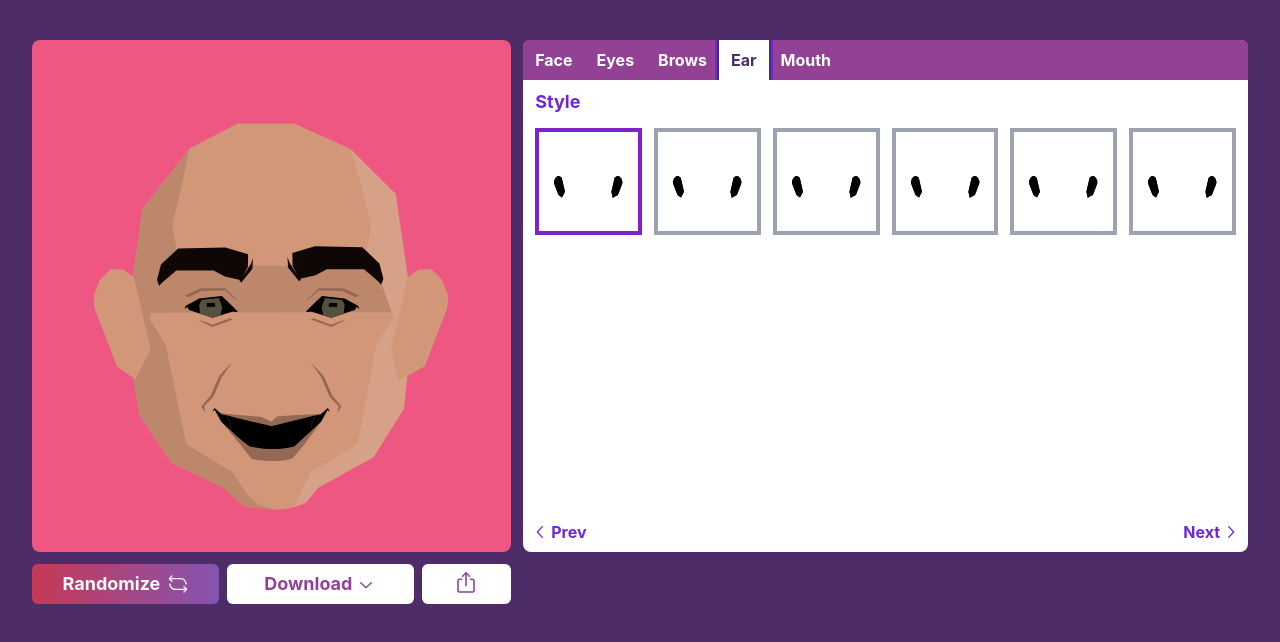
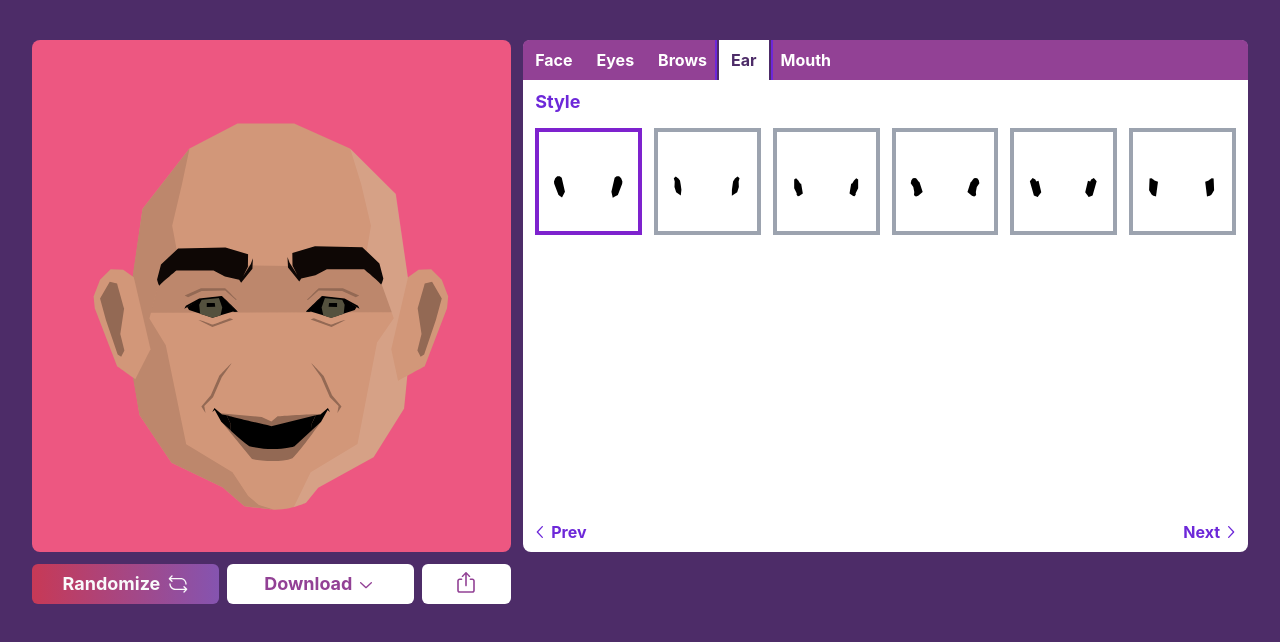
Before and after one commit to getsentry/sentry-avatar-generator, a React (Vite) app: page / in a window 1280 px wide. Both pictures are taken after a click on the tab "Ear". Shown: the top 642 px of the page. Built offline with nearby package versions, Linux system fonts and the light colour scheme.

Commit message:
add remaining ear options

```diff
--- a/src/components/avatar/ear/ear-base.tsx
+++ b/src/components/avatar/ear/ear-base.tsx
@@ -46,17 +46,14 @@ function EarBase({
           viewBox="0 0 1920 1920"
           className={className}
         >
-          <g id="Ears_1">
+          <g id="Ears_2">
             <path
-              id="_x31_"
               fill={faceColor}
-              d="M1432.8649,1278.6452c6.6005-4.4004,99.9017-54.9774,99.9017-54.9774l83.6067-217.8176,4.4004-44.0035-24.202-62.7051-39.6032-39.6032-47.3038,2.2002-39.6032,27.5022-62.7051,270.6218,25.5084,118.7826Z"
+              d="M1459.5614,963.3624c0-3.7129,36.2202-58.4976,36.2202-58.4976l50.7429-38.3666,38.3666,34.6537-18.5645,61.8816,4.9505,106.4363-32.1784,101.4858-103.68,66.8295.9566-116.3348,13.614-95.2977,9.5721-62.7903Z"
             />
             <path
-              id="_x31_-2"
-              data-name="_x31_"
               fill={faceColor}
-              d="M447.2257,1272.0717c-6.6005-4.4004-68.2055-48.4039-68.2055-48.4039l-83.6067-217.8176-4.4004-44.0035,24.202-62.7051,39.6032-39.6032,47.3038,2.2002,39.6032,27.5022,62.7051,270.6218-57.2046,112.209Z"
+              d="M427.0818,944.8246c0-3.7129-31.2806-39.9599-31.2806-39.9599l-50.7429-38.3666-38.3666,34.6537,18.5645,61.8816-4.9505,106.4363,32.1784,101.4858,90.1812,61.722,12.5422-111.2273-13.614-95.2977-14.5118-81.328Z"
             />
           </g>
         </svg>
@@ -72,17 +69,14 @@ function EarBase({
           viewBox="0 0 1920 1920"
           className={className}
         >
-          <g id="Ears_1">
-            <path
-              id="_x31_"
+          <g id="Ears_3">
+            <polygon
               fill={faceColor}
-              d="M1432.8649,1278.6452c6.6005-4.4004,99.9017-54.9774,99.9017-54.9774l83.6067-217.8176,4.4004-44.0035-24.202-62.7051-39.6032-39.6032-47.3038,2.2002-39.6032,27.5022-62.7051,270.6218,25.5084,118.7826Z"
+              points="1460.9413 1001.9362 1496.4346 944.3583 1539.8152 900.9776 1576.886 923.8511 1576.886 1092.6412 1528.7729 1191.2336 1529.5616 1218.0507 1505.8995 1248.0228 1479.8711 1242.5016 1408.8846 1196.7547 1441.2229 1005.8799 1460.9413 1001.9362"
             />
-            <path
-              id="_x31_-2"
-              data-name="_x31_"
+            <polygon
               fill={faceColor}
-              d="M447.2257,1272.0717c-6.6005-4.4004-68.2055-48.4039-68.2055-48.4039l-83.6067-217.8176-4.4004-44.0035,24.202-62.7051,39.6032-39.6032,47.3038,2.2002,39.6032,27.5022,62.7051,270.6218-57.2046,112.209Z"
+              points="449.8173 1001.9362 414.3241 944.3583 370.9434 900.9776 333.8727 923.8511 333.8727 1092.6412 381.9858 1191.2336 381.1971 1218.0507 404.8592 1248.0228 430.8876 1242.5016 501.8741 1196.7547 469.5358 1005.8799 449.8173 1001.9362"
             />
           </g>
         </svg>
@@ -98,17 +92,14 @@ function EarBase({
           viewBox="0 0 1920 1920"
           className={className}
         >
-          <g id="Ears_1">
+          <g id="Ears_4">
             <path
-              id="_x31_"
               fill={faceColor}
-              d="M1432.8649,1278.6452c6.6005-4.4004,99.9017-54.9774,99.9017-54.9774l83.6067-217.8176,4.4004-44.0035-24.202-62.7051-39.6032-39.6032-47.3038,2.2002-39.6032,27.5022-62.7051,270.6218,25.5084,118.7826Z"
+              d="M1472.3744,957.6259c.9445-2.8335,38.7244-53.8364,38.7244-53.8364l23.6125-10.3895,44.3914,6.6115,29.2794,38.7244,12.2785,57.6144-50.0584,72.7264-18.89,96.3388,5.667,56.6699-17.9455,23.6125-21.7235,8.5005-42.5024-14.1675-86.8938-71.7819,61.3924-193.6221,22.668-17.001Z"
             />
             <path
-              id="_x31_-2"
-              data-name="_x31_"
               fill={faceColor}
-              d="M447.2257,1272.0717c-6.6005-4.4004-68.2055-48.4039-68.2055-48.4039l-83.6067-217.8176-4.4004-44.0035,24.202-62.7051,39.6032-39.6032,47.3038,2.2002,39.6032,27.5022,62.7051,270.6218-57.2046,112.209Z"
+              d="M434.4081,957.6259c-.9445-2.8335-38.7244-53.8364-38.7244-53.8364l-23.6125-10.3895-44.3914,6.6115-29.2794,38.7244-12.2785,57.6144,50.0584,72.7264,18.89,96.3388-5.667,56.6699,17.9455,23.6125,21.7235,8.5005,42.5024-14.1675,86.8938-71.7819-61.3924-193.6221-22.668-17.001Z"
             />
           </g>
         </svg>
@@ -124,17 +115,14 @@ function EarBase({
           viewBox="0 0 1920 1920"
           className={className}
         >
-          <g id="Ears_1">
+          <g id="Ears_5">
             <path
-              id="_x31_"
               fill={faceColor}
-              d="M1432.8649,1278.6452c6.6005-4.4004,99.9017-54.9774,99.9017-54.9774l83.6067-217.8176,4.4004-44.0035-24.202-62.7051-39.6032-39.6032-47.3038,2.2002-39.6032,27.5022-62.7051,270.6218,25.5084,118.7826Z"
+              d="M1482.3578,961.2564c0-4.8319,17.7169-38.655,17.7169-38.655l51.54-28.9912,54.7612,61.2037-78.9206,277.0273s-78.9206,33.8231-78.9206,28.9912-64.425-88.5843-64.425-88.5843l53.1506-227.098,45.0975,16.1062Z"
             />
             <path
-              id="_x31_-2"
-              data-name="_x31_"
               fill={faceColor}
-              d="M447.2257,1272.0717c-6.6005-4.4004-68.2055-48.4039-68.2055-48.4039l-83.6067-217.8176-4.4004-44.0035,24.202-62.7051,39.6032-39.6032,47.3038,2.2002,39.6032,27.5022,62.7051,270.6218-57.2046,112.209Z"
+              d="M431.6692,961.2564c0-4.8319-17.7169-38.655-17.7169-38.655l-51.54-28.9912-54.7612,61.2037,78.9206,277.0273s78.9206,33.8231,78.9206,28.9912c0-4.8319,64.425-88.5843,64.425-88.5843l-53.1506-227.098-45.0975,16.1062Z"
             />
           </g>
         </svg>
@@ -150,17 +138,14 @@ function EarBase({
           viewBox="0 0 1920 1920"
           className={className}
         >
-          <g id="Ears_1">
+          <g id="Ears_6">
             <path
-              id="_x31_"
               fill={faceColor}
-              d="M1432.8649,1278.6452c6.6005-4.4004,99.9017-54.9774,99.9017-54.9774l83.6067-217.8176,4.4004-44.0035-24.202-62.7051-39.6032-39.6032-47.3038,2.2002-39.6032,27.5022-62.7051,270.6218,25.5084,118.7826Z"
+              d="M1470.5187,943.1995c4.0581-6.7634,60.871-43.286,60.871-43.286l35.1699,4.0581,9.4688,225.8989-48.6968,86.572-25.7011,18.9376s-62.2237,21.643-62.2237,17.5849-36.5226-284.0645-36.5226-284.0645l67.6344-25.7011Z"
             />
             <path
-              id="_x31_-2"
-              data-name="_x31_"
               fill={faceColor}
-              d="M447.2257,1272.0717c-6.6005-4.4004-68.2055-48.4039-68.2055-48.4039l-83.6067-217.8176-4.4004-44.0035,24.202-62.7051,39.6032-39.6032,47.3038,2.2002,39.6032,27.5022,62.7051,270.6218-57.2046,112.209Z"
+              d="M418.2654,943.1995c-4.0581-6.7634-60.871-43.286-60.871-43.286l-35.1699,4.0581-9.4688,225.8989,48.6968,86.572,25.7011,18.9376s62.2237,21.643,62.2237,17.5849c0-4.0581,36.5226-284.0645,36.5226-284.0645l-67.6344-25.7011Z"
             />
           </g>
         </svg>
--- a/src/components/avatar/ear/ear-tone.tsx
+++ b/src/components/avatar/ear/ear-tone.tsx
@@ -1,4 +1,7 @@
+import { darkenHexColor } from "@/lib/utils";
 import { EarStyle, SubPartProps } from "../sentry-avatar.types";
+
+const EAR_DARKENED_PERCENTAGE = 30;
 
 function EarTone({
   partProps: {
@@ -9,6 +12,8 @@ function EarTone({
   },
   className,
 }: SubPartProps<EarStyle>) {
+  faceColor = faceColor ?? "#000";
+
   switch (style) {
     case EarStyle.FIRST:
       return (
@@ -20,17 +25,18 @@ function EarTone({
           viewBox="0 0 1920 1920"
           className={className}
         >
+          <defs></defs>
           <g id="Ears_1">
             <path
-              id="_x31_"
-              fill={faceColor}
-              d="M1432.8649,1278.6452c6.6005-4.4004,99.9017-54.9774,99.9017-54.9774l83.6067-217.8176,4.4004-44.0035-24.202-62.7051-39.6032-39.6032-47.3038,2.2002-39.6032,27.5022-62.7051,270.6218,25.5084,118.7826Z"
+              id="Ear_Shadow"
+              fill={darkenHexColor(faceColor, EAR_DARKENED_PERCENTAGE)}
+              d="M1506.3645,1006.9503c2.2002-6.6005,26.4021-93.5075,26.4021-93.5075l27.5022-6.6005,36.3029,62.7051-22.0018,80.3065-44.0035,129.8105-13.2011,7.7006-12.101-23.1019,15.4012-61.605-14.3012-95.7077Z"
             />
             <path
-              id="_x31_-2"
-              data-name="_x31_"
-              fill={faceColor}
-              d="M447.2257,1272.0717c-6.6005-4.4004-68.2055-48.4039-68.2055-48.4039l-83.6067-217.8176-4.4004-44.0035,24.202-62.7051,39.6032-39.6032,47.3038,2.2002,39.6032,27.5022,62.7051,270.6218-57.2046,112.209Z"
+              id="Ear_Shadow-2"
+              data-name="Ear_Shadow"
+              fill={darkenHexColor(faceColor, EAR_DARKENED_PERCENTAGE)}
+              d="M405.4224,1006.9503c-2.2002-6.6005-26.4021-93.5075-26.4021-93.5075l-27.5022-6.6005-36.3029,62.7051,22.0018,80.3065,44.0035,129.8105,13.2011,7.7006,12.101-23.1019-15.4012-61.605,14.3012-95.7077Z"
             />
           </g>
         </svg>
@@ -46,17 +52,14 @@ function EarTone({
           viewBox="0 0 1920 1920"
           className={className}
         >
-          <g id="Ears_1">
+          <g id="Ears_2">
             <path
-              id="_x31_"
-              fill={faceColor}
-              d="M1432.8649,1278.6452c6.6005-4.4004,99.9017-54.9774,99.9017-54.9774l83.6067-217.8176,4.4004-44.0035-24.202-62.7051-39.6032-39.6032-47.3038,2.2002-39.6032,27.5022-62.7051,270.6218,25.5084,118.7826Z"
+              fill={darkenHexColor(faceColor, EAR_DARKENED_PERCENTAGE)}
+              d="M1499.4945,1013.7764c1.2376-4.9505,55.6934-110.1492,55.6934-110.1492l6.1882,19.8021-19.8021,50.7429,4.9505,94.06-18.5645,49.5053-21.0397,40.8419-13.614-19.8021,19.8021-48.2676-13.614-76.7332Z"
             />
             <path
-              id="_x31_-2"
-              data-name="_x31_"
-              fill={faceColor}
-              d="M447.2257,1272.0717c-6.6005-4.4004-68.2055-48.4039-68.2055-48.4039l-83.6067-217.8176-4.4004-44.0035,24.202-62.7051,39.6032-39.6032,47.3038,2.2002,39.6032,27.5022,62.7051,270.6218-57.2046,112.209Z"
+              fill={darkenHexColor(faceColor, EAR_DARKENED_PERCENTAGE)}
+              d="M392.0883,1013.7764c-1.2376-4.9505-55.6934-110.1492-55.6934-110.1492l-6.1882,19.8021,19.8021,50.7429-4.9505,94.06,18.5645,49.5053,21.0397,40.8419,13.614-19.8021-19.8021-48.2676,13.614-76.7332Z"
             />
           </g>
         </svg>
@@ -72,17 +75,14 @@ function EarTone({
           viewBox="0 0 1920 1920"
           className={className}
         >
-          <g id="Ears_1">
+          <g id="Ears_3">
             <path
-              id="_x31_"
-              fill={faceColor}
-              d="M1432.8649,1278.6452c6.6005-4.4004,99.9017-54.9774,99.9017-54.9774l83.6067-217.8176,4.4004-44.0035-24.202-62.7051-39.6032-39.6032-47.3038,2.2002-39.6032,27.5022-62.7051,270.6218,25.5084,118.7826Z"
+              fill={darkenHexColor(faceColor, EAR_DARKENED_PERCENTAGE)}
+              d="M1550.0688,955.4006c-2.3662,1.5775-43.3806,82.8176-43.3806,82.8176l16.5635,87.55-18.141,44.9581s12.6198,3.9437,12.6198,1.5775,39.4369-85.9725,39.4369-85.9725l-7.0987-130.9307Z"
             />
             <path
-              id="_x31_-2"
-              data-name="_x31_"
-              fill={faceColor}
-              d="M447.2257,1272.0717c-6.6005-4.4004-68.2055-48.4039-68.2055-48.4039l-83.6067-217.8176-4.4004-44.0035,24.202-62.7051,39.6032-39.6032,47.3038,2.2002,39.6032,27.5022,62.7051,270.6218-57.2046,112.209Z"
+              fill={darkenHexColor(faceColor, EAR_DARKENED_PERCENTAGE)}
+              d="M360.6898,955.4006c2.3662,1.5775,43.3806,82.8176,43.3806,82.8176l-16.5635,87.55,18.141,44.9581s-12.6198,3.9437-12.6198,1.5775c0-2.3662-39.4369-85.9725-39.4369-85.9725l7.0987-130.9307Z"
             />
           </g>
         </svg>
@@ -98,17 +98,14 @@ function EarTone({
           viewBox="0 0 1920 1920"
           className={className}
         >
-          <g id="Ears_1">
+          <g id="Ears_4">
             <path
-              id="_x31_"
-              fill={faceColor}
-              d="M1432.8649,1278.6452c6.6005-4.4004,99.9017-54.9774,99.9017-54.9774l83.6067-217.8176,4.4004-44.0035-24.202-62.7051-39.6032-39.6032-47.3038,2.2002-39.6032,27.5022-62.7051,270.6218,25.5084,118.7826Z"
+              fill={darkenHexColor(faceColor, EAR_DARKENED_PERCENTAGE)}
+              d="M1508.2653,1026.5743c5.667-55.7254,35.8909-95.3943,35.8909-95.3943l22.668,3.778,22.668,48.1694-46.2804,101.0613-9.445,97.2833-14.1675,19.8345-15.112-24.557s15.9279-47.1951,15.112-51.0029c-8.5005-39.6689-11.334-99.1723-11.334-99.1723Z"
             />
             <path
-              id="_x31_-2"
-              data-name="_x31_"
-              fill={faceColor}
-              d="M447.2257,1272.0717c-6.6005-4.4004-68.2055-48.4039-68.2055-48.4039l-83.6067-217.8176-4.4004-44.0035,24.202-62.7051,39.6032-39.6032,47.3038,2.2002,39.6032,27.5022,62.7051,270.6218-57.2046,112.209Z"
+              fill={darkenHexColor(faceColor, EAR_DARKENED_PERCENTAGE)}
+              d="M398.5172,1026.5743c-5.667-55.7254-35.8909-95.3943-35.8909-95.3943l-22.668,3.778-22.668,48.1694,46.2804,101.0613,9.445,97.2833,14.1675,19.8345,15.112-24.557s-15.9279-47.1951-15.112-51.0029c8.5005-39.6689,11.334-99.1723,11.334-99.1723Z"
             />
           </g>
         </svg>
@@ -124,17 +121,14 @@ function EarTone({
           viewBox="0 0 1920 1920"
           className={className}
         >
-          <g id="Ears_1">
+          <g id="Ears_5">
             <path
-              id="_x31_"
-              fill={faceColor}
-              d="M1432.8649,1278.6452c6.6005-4.4004,99.9017-54.9774,99.9017-54.9774l83.6067-217.8176,4.4004-44.0035-24.202-62.7051-39.6032-39.6032-47.3038,2.2002-39.6032,27.5022-62.7051,270.6218,25.5084,118.7826Z"
+              fill={darkenHexColor(faceColor, EAR_DARKENED_PERCENTAGE)}
+              d="M1509.7384,1006.3538l4.8319,138.5137-9.6637,33.8231s16.1062-3.2212,16.1062-9.6637,57.9825-202.9386,57.9825-202.9386l-20.9381-27.3806-16.1062,4.8319-32.2125,62.8143Z"
             />
             <path
-              id="_x31_-2"
-              data-name="_x31_"
-              fill={faceColor}
-              d="M447.2257,1272.0717c-6.6005-4.4004-68.2055-48.4039-68.2055-48.4039l-83.6067-217.8176-4.4004-44.0035,24.202-62.7051,39.6032-39.6032,47.3038,2.2002,39.6032,27.5022,62.7051,270.6218-57.2046,112.209Z"
+              fill={darkenHexColor(faceColor, EAR_DARKENED_PERCENTAGE)}
+              d="M404.2886,1006.3538l-4.8319,138.5137,9.6637,33.8231s-16.1062-3.2212-16.1062-9.6637-57.9825-202.9386-57.9825-202.9386l20.9381-27.3806,16.1062,4.8319,32.2125,62.8143Z"
             />
           </g>
         </svg>
@@ -150,17 +144,17 @@ function EarTone({
           viewBox="0 0 1920 1920"
           className={className}
         >
-          <g id="Ears_1">
+          <g id="Ears_6">
             <path
-              id="_x31_"
-              fill={faceColor}
-              d="M1432.8649,1278.6452c6.6005-4.4004,99.9017-54.9774,99.9017-54.9774l83.6067-217.8176,4.4004-44.0035-24.202-62.7051-39.6032-39.6032-47.3038,2.2002-39.6032,27.5022-62.7051,270.6218,25.5084,118.7826Z"
+              id="Shadow"
+              fill={darkenHexColor(faceColor, EAR_DARKENED_PERCENTAGE)}
+              d="M1538.3826,928.7801l-28.5336,31.2456-17.0081,132.8248,14.5783,38.8756-3.2396,48.5945-8.0991,17.818,9.7189,1.6198s30.7765-38.0657,31.5864-41.3053,12.1486-29.9666,12.1486-29.9666l-7.506-169.2252,12.6477-30.4812-2.9245-7.1023-13.3691,7.1023Z"
             />
             <path
-              id="_x31_-2"
-              data-name="_x31_"
-              fill={faceColor}
-              d="M447.2257,1272.0717c-6.6005-4.4004-68.2055-48.4039-68.2055-48.4039l-83.6067-217.8176-4.4004-44.0035,24.202-62.7051,39.6032-39.6032,47.3038,2.2002,39.6032,27.5022,62.7051,270.6218-57.2046,112.209Z"
+              id="Shadow-2"
+              data-name="Shadow"
+              fill={darkenHexColor(faceColor, EAR_DARKENED_PERCENTAGE)}
+              d="M350.4015,928.7801l28.5336,31.2456,17.0081,132.8248-14.5783,38.8756,3.2396,48.5945,8.0991,17.818-9.7189,1.6198s-30.7765-38.0657-31.5864-41.3053-12.1486-29.9666-12.1486-29.9666l7.506-169.2252-12.6477-30.4812,2.9245-7.1023,13.3691,7.1023Z"
             />
           </g>
         </svg>
```
